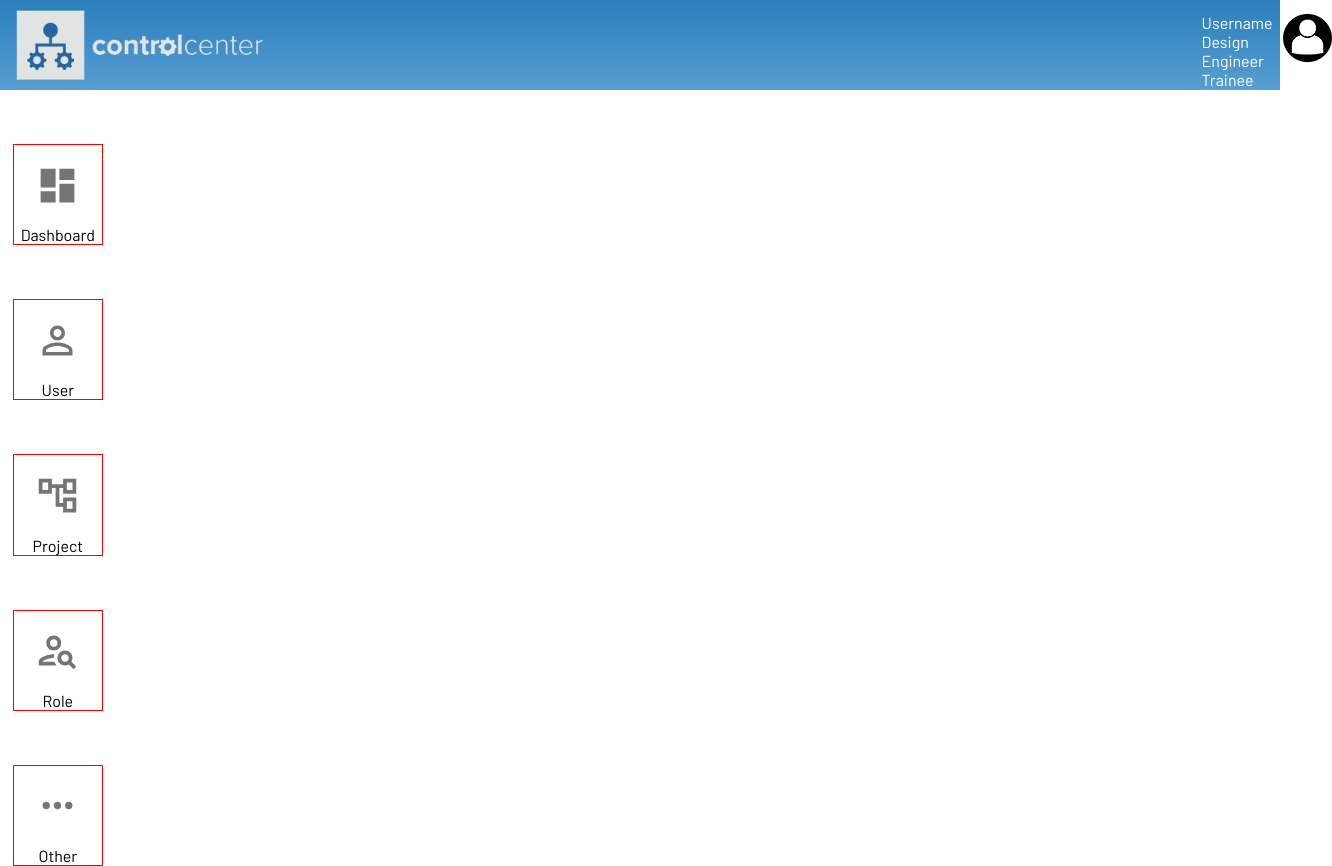
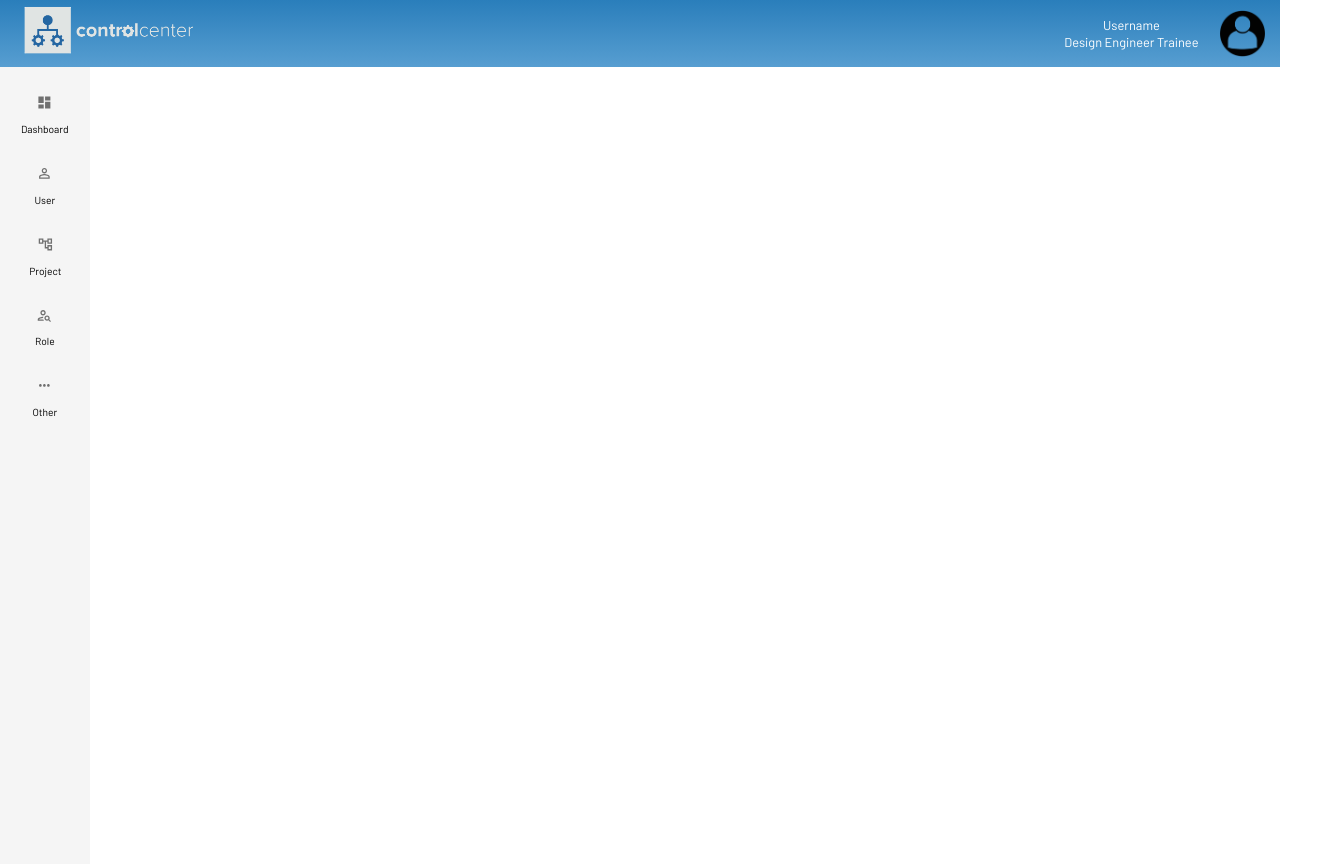
Before and after one commit to arieldiego73/control-center, a React (Create React App) app in the folder frontend/: page /Sidenav in a window 1280 px wide. Shown: the whole page, 1332 px wide, since content can reach past the window. After the commit the page ends 800 px from the top, so only its background shows below. Built offline with nearby package versions, Linux system fonts and the light colour scheme.

Commit message:
sideNav and topNav DONE STYLES

```diff
--- /dev/null
+++ b/frontend/src/components/sidenav/Sidenav.module.css
@@ -0,0 +1,54 @@
+
+
+
+body{
+    height: 100vh;
+}
+
+.sideNavContainer {
+    width: 5%;
+    padding: 0 1%;
+    display: flex;
+    flex-direction: column;
+    background: rgb(245, 245, 245);
+    height: 100vh;
+    position: fixed;
+    top: 5vw;
+}
+
+.buttonContainer {
+    margin-top: 30%;
+    flex-direction: column;
+    display: flex;
+    align-items: center;
+    justify-content: center;
+    gap: 0.1vw;
+    width: 100%;
+    height: 100%;
+    /* background-color: #2465a23f; */
+}
+
+.buttonText {
+    height: 100%;
+    width: 100%;
+    display: flex;
+    align-items: center;
+    justify-content: center;
+}
+
+.buttonText span{
+    width: 100%;
+    margin: 0 auto;
+    font-size: 0.8vw;
+    text-align: center;
+}
+.iconContainer{
+    height: 1vw;
+    width: 1vw;
+    display: flex;
+    align-items: center;
+    justify-content: center;
+    gap: 0.7vw;
+    border-radius: 50%;
+    padding: 1vw;
+}
--- a/frontend/src/components/sidenav/Sidenav.tsx
+++ b/frontend/src/components/sidenav/Sidenav.tsx
@@ -7,15 +7,13 @@ import PersonOutlineIcon from '@mui/icons-material/PersonOutline';
 import AccountTreeOutlinedIcon from '@mui/icons-material/AccountTreeOutlined';
 import PersonSearchOutlinedIcon from '@mui/icons-material/PersonSearchOutlined';
 import MoreHorizIcon from '@mui/icons-material/MoreHoriz';
-
-
-
+import Style from './Sidenav.module.css'
 
 const useStyles = makeStyles((theme) => ({
   iconButton: {
     backgroundColor: 'transparent',
     transition: 'background-color 0.3s ease',
-    padding: '20%',
+    padding: '10%',
     '&:hover': {
       backgroundColor: '#2466A2',
       '& svg': {
@@ -39,44 +37,39 @@ export const Sidenav = () => {
   const classes = useStyles();
 
   return (
+    <body>
     <div>
       <TopNav />
 
-      <div style={{ backgroundColor: 'transparent', width: '90px', marginLeft: '1%' }}>
+    {/* DIV CONTAINER OF BUTTONS */}
+    <div className={Style.sideNavContainer}>
+
+    {/* BUTTONS */}
+      <div>
         <div>
-          <div style={{
-            marginTop: '60%',
-            flexDirection: 'column',
-            display: 'flex',
-            alignItems:'center',
-            justifyContent: 'center',
-            border:'1px solid red',
-          }}>
-            <IconButton className={classes.iconButton}>
-              <DashboardIcon style={{ fontSize: '45px' }} />
-            </IconButton>
-            <div style={{ }}>
+          <div className={Style.buttonContainer}>
+            <div className={Style.iconContainer}>
+                <IconButton className={classes.iconButton}>
+                <DashboardIcon style={{ height: '1.25vw' , width: '1.25vw', padding: '0.5vw'}} />
+              </IconButton>
+            </div>
+             <div className={Style.buttonText}>
               <span className={`${classes.boldText} boldText`}>
                 Dashboard
               </span>
-            </div>
+             </div>
           </div>
         </div>
       </div>
-      <div style={{ backgroundColor: 'transparent', width: '90px', marginLeft: '1%' }}>
+      <div>
         <div>
-          <div style={{
-            marginTop: '60%',
-            flexDirection: 'column',
-            display: 'flex',
-            alignItems:'center',
-            justifyContent: 'center',
-            border:'1px solid red',
-          }}>
+        <div className={Style.buttonContainer}>
+        <div className={Style.iconContainer}>
             <IconButton className={classes.iconButton}>
-              <PersonOutlineIcon style={{ fontSize: '45px' }} />
+              <PersonOutlineIcon style={{ height: '1.25vw' , width: '1.25vw', padding: '0.5vw'}} />
             </IconButton>
-            <div style={{  }}>
+        </div>
+            <div className={Style.buttonText}>
               <span className={`${classes.boldText} boldText`}>
                 User
               </span>
@@ -84,20 +77,15 @@ export const Sidenav = () => {
           </div>
         </div>
       </div>
-      <div style={{ backgroundColor: 'transparent', width: '90px', marginLeft: '1%' }}>
+      <div style={{ backgroundColor: 'transparent', width: '100%', marginLeft: '1%' }}>
         <div>
-          <div style={{
-            marginTop: '60%',
-            flexDirection: 'column',
-            display: 'flex',
-            alignItems:'center',
-            justifyContent: 'center',
-            border:'1px solid red',
-          }}>
+        <div className={Style.buttonContainer}>
+        <div className={Style.iconContainer}>
             <IconButton className={classes.iconButton}>
-              <AccountTreeOutlinedIcon style={{ fontSize: '45px' }} />
+              <AccountTreeOutlinedIcon style={{ height: '1.25vw' , width: '1.25vw', padding: '0.5vw'}} />
             </IconButton>
-            <div style={{  }}>
+        </div>
+            <div className={Style.buttonText}>
               <span className={`${classes.boldText} boldText`}>
                 Project
               </span>
@@ -105,20 +93,15 @@ export const Sidenav = () => {
           </div>
         </div>
       </div>
-      <div style={{ backgroundColor: 'transparent', width: '90px', marginLeft: '1%' }}>
+      <div>
         <div>
-          <div style={{
-            marginTop: '60%',
-            flexDirection: 'column',
-            display: 'flex',
-            alignItems:'center',
-            justifyContent: 'center',
-            border:'1px solid red',
-          }}>
+        <div className={Style.buttonContainer}>
+        <div className={Style.iconContainer}>
             <IconButton className={classes.iconButton}>
-              <PersonSearchOutlinedIcon style={{ fontSize: '45px' }} />
+              <PersonSearchOutlinedIcon style={{ height: '1.25vw' , width: '1.25vw', padding: '0.5vw'}} />
             </IconButton>
-            <div style={{  }}>
+        </div>
+            <div className={Style.buttonText}>
               <span className={`${classes.boldText} boldText`}>
                 Role
               </span>
@@ -126,20 +109,15 @@ export const Sidenav = () => {
           </div>
         </div>
       </div>
-      <div style={{ backgroundColor: 'transparent', width: '90px', marginLeft: '1%' }}>
+      <div>
         <div>
-          <div style={{
-            marginTop: '60%',
-            flexDirection: 'column',
-            display: 'flex',
-            alignItems:'center',
-            justifyContent: 'center',
-            border:'1px solid red',
-          }}>
+        <div className={Style.buttonContainer}>
+        <div className={Style.iconContainer}>
             <IconButton className={classes.iconButton}>
-              <MoreHorizIcon style={{ fontSize: '45px' }} />
+              <MoreHorizIcon style={{ height: '1.25vw' , width: '1.25vw', padding: '0.5vw'}} />
             </IconButton>
-            <div style={{ }}>
+        </div>
+            <div className={Style.buttonText}>
               <span className={`${classes.boldText} boldText`}>
                 Other
               </span>
@@ -147,10 +125,11 @@ export const Sidenav = () => {
           </div>
         </div>
       </div>
+    </div>
+    </div>
 
 
-
-    </div>
+    </body>
   );
 };
 
--- /dev/null
+++ b/frontend/src/components/topnav/Topnav.module.css
@@ -0,0 +1,72 @@
+.wholeContainer{
+    background: linear-gradient(#2a7ebb, #579ed1);
+    display: flex;
+    justify-content: center;
+    align-items: center;
+    position: fixed;
+    z-index: 1;
+    width: 100vw;
+}
+.topNavContainer{
+    background: linear-gradient(#2a7ebb, #579ed1);
+    display: flex;
+    justify-content: center;
+    align-items: center;
+    position: fixed;
+    z-index: 1;
+    width: 100%;
+}
+.logoContainer{
+    margin-left: 1%;
+    margin-right: auto;
+    width: 15%;
+    height: 100%;
+    display: flex;
+    align-items: center;
+    justify-content: center;
+}
+.logoContainer img{
+    width: 100%;
+    height: 100%;
+}
+.userContainer{
+    margin-right: 1%;
+    display: flex;
+    align-items: center;
+    justify-content: center;
+    gap: 1vw;
+    height: 70%;
+    margin-left: auto;
+}
+.infoContainer{
+    display: flex;
+    flex-direction: column;
+    align-items: center;
+    justify-content: center;
+    gap: 0.1vw;
+    width: 100%;
+    height: 100%;
+}
+.infoContainer text{
+    color: white;
+    text-align: center;
+    font-size: 1vw;
+}
+.imageContainer{
+    /* display: flex;
+    align-items: center;
+    justify-content: center;
+    width: 100%;
+    height: 100%; */
+    margin-right: 1%;
+    width: 5vw;
+    height: 100%;
+    display: flex;
+    align-items: center;
+    justify-content: center;
+
+}
+.imageContainer img{
+    width: 100%;
+    height: 100%;
+}
--- a/frontend/src/components/topnav/Topnav.tsx
+++ b/frontend/src/components/topnav/Topnav.tsx
@@ -1,28 +1,24 @@
 import Logo from "../../Assets/Logo1.png";
 import User from '../../Assets/userImage.png'
+import Style from './Topnav.module.css'
 
 export default function TopNav (){
     return(
-        <div style={{background:"linear-gradient(to bottom, #2a7ebb, #579ed1)", height: '90px'}}>
-            <div style={{  display:'flex', flexDirection:'row'}}>
+        <div className={Style.topNavContainer}>
 
-                <div>
-                    <img alt="" style={{paddingBottom: '10px'}} src={Logo} width={280} height={100} />
-                </div>
-
-                <div style={{flexDirection:'row', display:'flex', paddingLeft: '72%', paddingTop: '1%'}}>
-                    <div style={{flexDirection:'column', display:'flex',alignItems: 'center', }}>
-                        <text style={{color: 'white'}}> Username</text>
-                        <text style={{color: 'white'}}> Design Engineer Trainee </text>
-                    </div>
-                    <div style={{display: 'flex', paddingLeft: '10px'}}>
-                        <img alt="" style={{ }} src={User} width={50} height={50} />
-                    </div>
-                </div>
+            <div className={Style.logoContainer}>
+                <img alt="" src={Logo}  />
             </div>
 
-
+            <div className={Style.userContainer}>
+                    <div className={Style.infoContainer}>
+                        <text> Username</text>
+                        <text> Design Engineer Trainee </text>
+                    </div>
+                    <div className={Style.imageContainer}>
+                        <img alt="" src={User} />
+                    </div>
         </div>
-
+</div>
     );
 }
```
